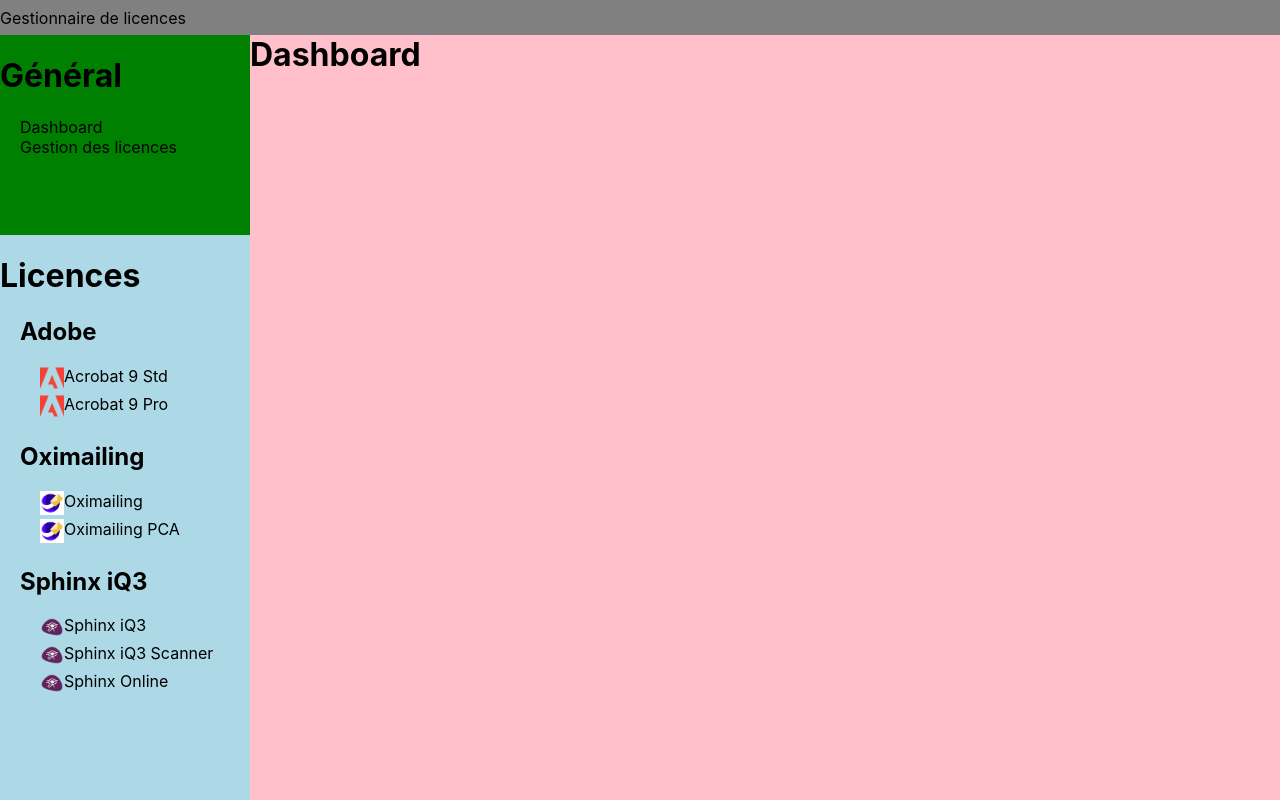
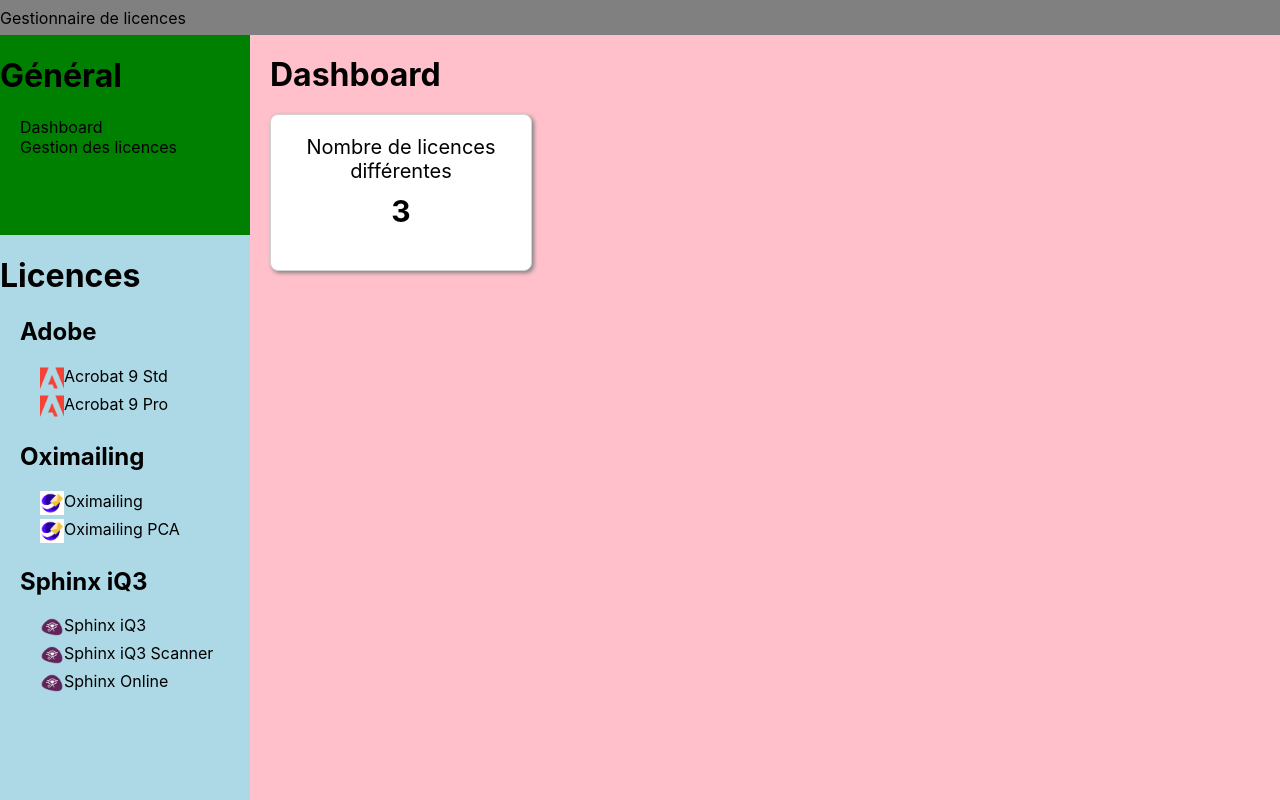
Before and after one commit to darkmine95/dashboard-license.github.io, a React (Create React App) app: page / in a window 1280 px wide. Built offline with nearby package versions, Linux system fonts and the light colour scheme.

Commit message:
Block number different licences

```diff
--- a/src/App.css
+++ b/src/App.css
@@ -9,3 +9,13 @@
     align-items: center;
     justify-content: center;
 }
+
+.block {
+    background-color: white;
+    border-radius: 0.5rem;
+    padding: 20px;
+    box-shadow: 2px 2px 4px grey;
+    border: 1px solid lightgray;
+    margin-left: 20px;
+    margin-top: 20px;
+}
--- a/src/App.js
+++ b/src/App.js
@@ -5,7 +5,7 @@
 import './App.css';
 
 function App() {
-  const [data, setData] = useState([]);
+  const [licences, setlicences] = useState([]);
   const [pageSelected, setPageSelected] = useState({
     page: "Dashboard",
     licence_name: "",
@@ -20,15 +20,15 @@
         }
         return response.json();
       })
-      .then((jsonData) => setData(jsonData))
+      .then((jsonData) => setlicences(jsonData))
       .catch((error) => console.error('Erreur:', error));
   }, []);
 
   return (
     <div className="app">
       <Navbar />
-      <MenuLeft data={data} setPageSelected={setPageSelected} />
-      <Content data={data} pageSelected={pageSelected} />
+      <MenuLeft licences={licences} setPageSelected={setPageSelected} />
+      <Content licences={licences} pageSelected={pageSelected} />
     </div>
   );
 }
--- a/src/components/Content/Content.css
+++ b/src/components/Content/Content.css
@@ -7,9 +7,13 @@
 
 .content h1 {
   margin: 0;
+  margin-left: 20px;
+  margin-top: 20px;
 }
 
 .content h2 {
   font-weight: 200;
   margin: 0;
+  margin-top: 10px;
+  margin-left: 20px;
 }
--- a/src/components/Content/Content.jsx
+++ b/src/components/Content/Content.jsx
@@ -3,12 +3,12 @@
 import Licence from './Licence/Licence';
 import ManageLicences from './ManageLicences/ManageLicences';
 
-function Content({ pageSelected }) {
+function Content({ licences, pageSelected }) {
 
   return (
     <div className="content">
       {
-        pageSelected.page === "Dashboard" && <Dashboard />
+        pageSelected.page === "Dashboard" && <Dashboard licences={licences} />
       }
       {
         pageSelected.page === "Gestion des licences" && <ManageLicences />
--- /dev/null
+++ b/src/components/Content/Dashboard/BlockNumberDifferentLicences/BlockNumberDifferentLicences.css
@@ -0,0 +1,16 @@
+.block-number-different-licences {
+  width: 220px;
+  height: 115px;
+}
+
+.block-number-different-licences .block-text {
+  font-size: 20px;
+  text-align: center;
+}
+
+.block-number-different-licences .block-value {
+  font-weight: bold;
+  font-size: 30px;
+  text-align: center;
+  margin-top: 10px;
+}
--- /dev/null
+++ b/src/components/Content/Dashboard/BlockNumberDifferentLicences/BlockNumberDifferentLicences.jsx
@@ -0,0 +1,22 @@
+import { useMemo } from 'react';
+import './BlockNumberDifferentLicences.css';
+
+export default function BlockNumberDifferentLicences({ licences }) {
+
+  const nbDifferentLicences = useMemo(() => {
+    let done = [];
+    licences.forEach(licence => {
+      if (!done.includes(licence.name)) {
+        done.push(licence.name);
+      }
+    });
+    return done.length;
+  }, [licences]);
+
+  return (
+    <div className="block-number-different-licences block">
+      <div className='block-text'>Nombre de licences différentes</div>
+      <div className='block-value'>{nbDifferentLicences}</div>
+    </div>
+  );
+}
--- a/src/components/Content/Dashboard/Dashboard.jsx
+++ b/src/components/Content/Dashboard/Dashboard.jsx
@@ -1,10 +1,12 @@
+import BlockNumberDifferentLicences from './BlockNumberDifferentLicences/BlockNumberDifferentLicences';
 import './Dashboard.css';
 
-export default function Dashboard() {
+export default function Dashboard({ licences }) {
 
   return (
     <div className="dashboard">
       <h1>Dashboard</h1>
+      <BlockNumberDifferentLicences licences={licences}/>
     </div>
   );
 }
--- a/src/components/MenuLeft/MenuLeft.jsx
+++ b/src/components/MenuLeft/MenuLeft.jsx
@@ -2,12 +2,12 @@
 import MenuLeftLicences from './MenuLeftLicences/MenuLeftLicences';
 import './MenuLeft.css';
 
-function MenuLeft({ data, setPageSelected }) {
+function MenuLeft({ licences, setPageSelected }) {
 
   return (
     <div className="menu-left">
       <MenuLeftGeneral setPageSelected={setPageSelected} />
-      <MenuLeftLicences data={data} setPageSelected={setPageSelected} />
+      <MenuLeftLicences licences={licences} setPageSelected={setPageSelected} />
     </div>
   );
 }
--- a/src/components/MenuLeft/MenuLeftLicences/MenuLeftLicences.jsx
+++ b/src/components/MenuLeft/MenuLeftLicences/MenuLeftLicences.jsx
@@ -1,12 +1,12 @@
 import React, { useMemo } from 'react';
 import './MenuLeftLicences.css';
 
-export default function MenuLeftLicences({ data, setPageSelected }) {
+export default function MenuLeftLicences({ licences, setPageSelected }) {
 
   // Regroupement des licences par nom
   const dataFormatted = useMemo(() => {
     let dataFormattedTmp = {};
-    data.forEach(d => {
+    licences.forEach(d => {
       if (!dataFormattedTmp[d.name]) {
         dataFormattedTmp[d.name] = [d];
       } else {
@@ -14,7 +14,7 @@
       }
     });
     return dataFormattedTmp;
-  }, [data]);
+  }, [licences]);
 
   const handleClick = (event, name, version) => {
     event.preventDefault();
```
